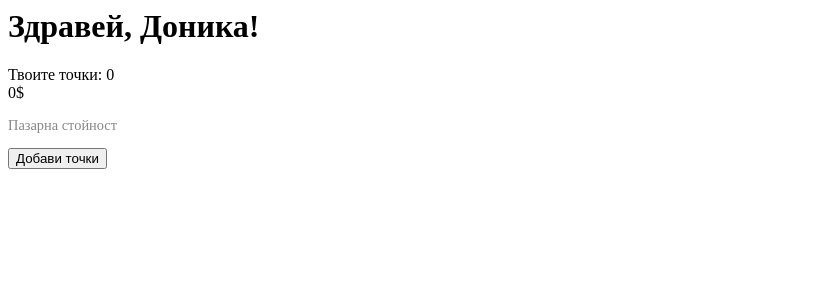
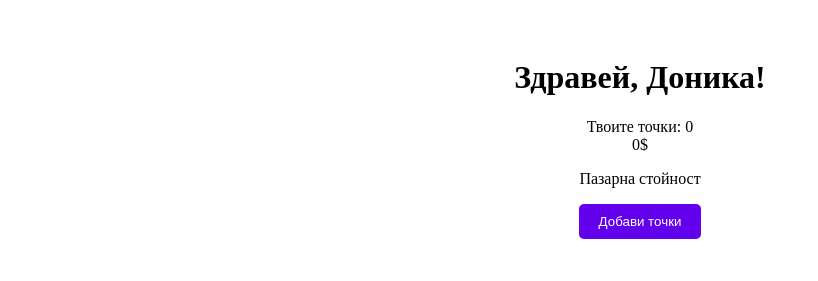
Before and after one commit to donikalazarova11-wq/My-app, a website: page index.html in a window 1280 px wide. Shown: the whole page, without its empty margins (0-818 px from the left). Drawn offline with Linux system fonts and the light colour scheme.

Commit message:
New design

```diff
--- a/index.html
+++ b/index.html
@@ -1,14 +1,21 @@
+<!DOCTYPE html>
+<html>
+<head>
+    <style>
+        /* Тук се връща твоят дизайн */
+        .card { background: white; padding: 30px; border-radius: 15px; text-align: center; }
+        button { background: #6200ee; color: white; border: none; padding: 10px 20px; border-radius: 5px; cursor: pointer; }
+        button:hover { background: #4b00b4; }
+    </style>
+</head>
 <body>
     <div class="card">
         <h1>Здравей, Доника!</h1>
-        <div class="points-box">
-            Твоите точки: <span id="points-display">0</span>
-        </div>
+        <div class="points-box">Твоите точки: <span id="points-display">0</span></div>
         <div class="value" id="value-display">0$</div>
-        <p style="color: #888; font-size: 0.9rem;">Пазарна стойност</p>
-
+        <p>Пазарна стойност</p>
         <button onclick="izpratiDannite()">Добави точки</button>
     </div>
-
     <script src="script.js"></script>
 </body>
+</html>
```
